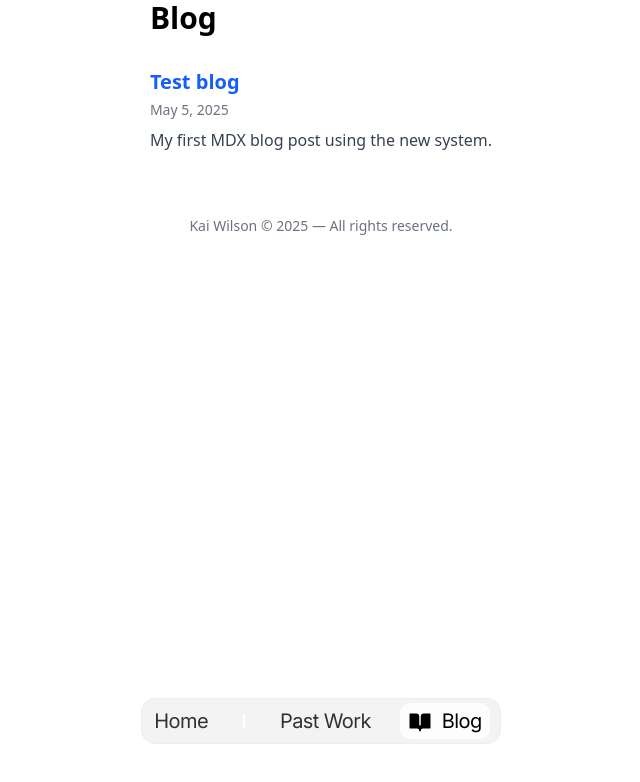
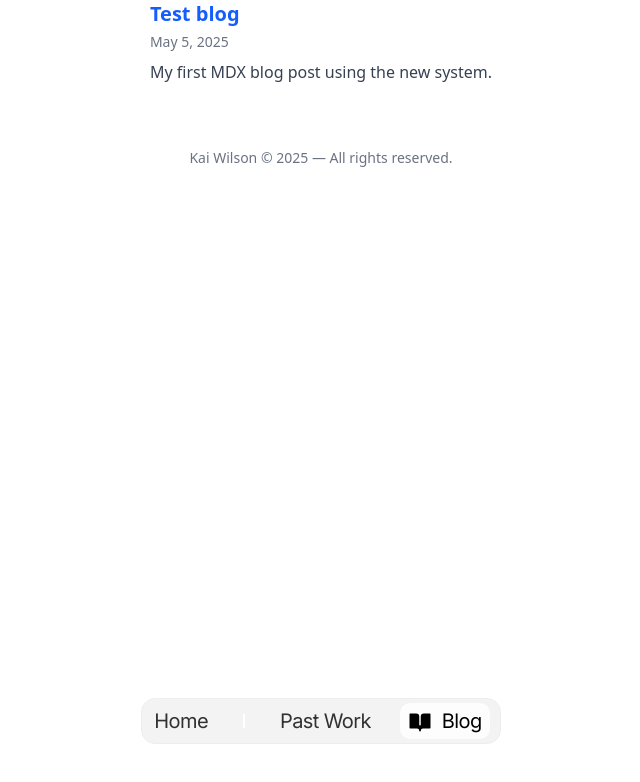
Before and after one commit to mrtdurdenthe2/kaiwlsn.com, a Next.js app: page /blog in a window 1280 px wide. Shown: the top 782 px of the page, without its empty margins (319-959 px from the left). Built offline with nearby package versions, Linux system fonts and the light colour scheme.

Commit message:
removed blog page title

```diff
--- a/src/app/blog/page.tsx
+++ b/src/app/blog/page.tsx
@@ -6,7 +6,6 @@
 
   return (
     <section className="w-full">
-      <h1 className="text-3xl font-bold mb-8">Blog</h1>
       <ul className="space-y-6">
         {posts.map((post) => (
           <li key={post.slug}>
```
